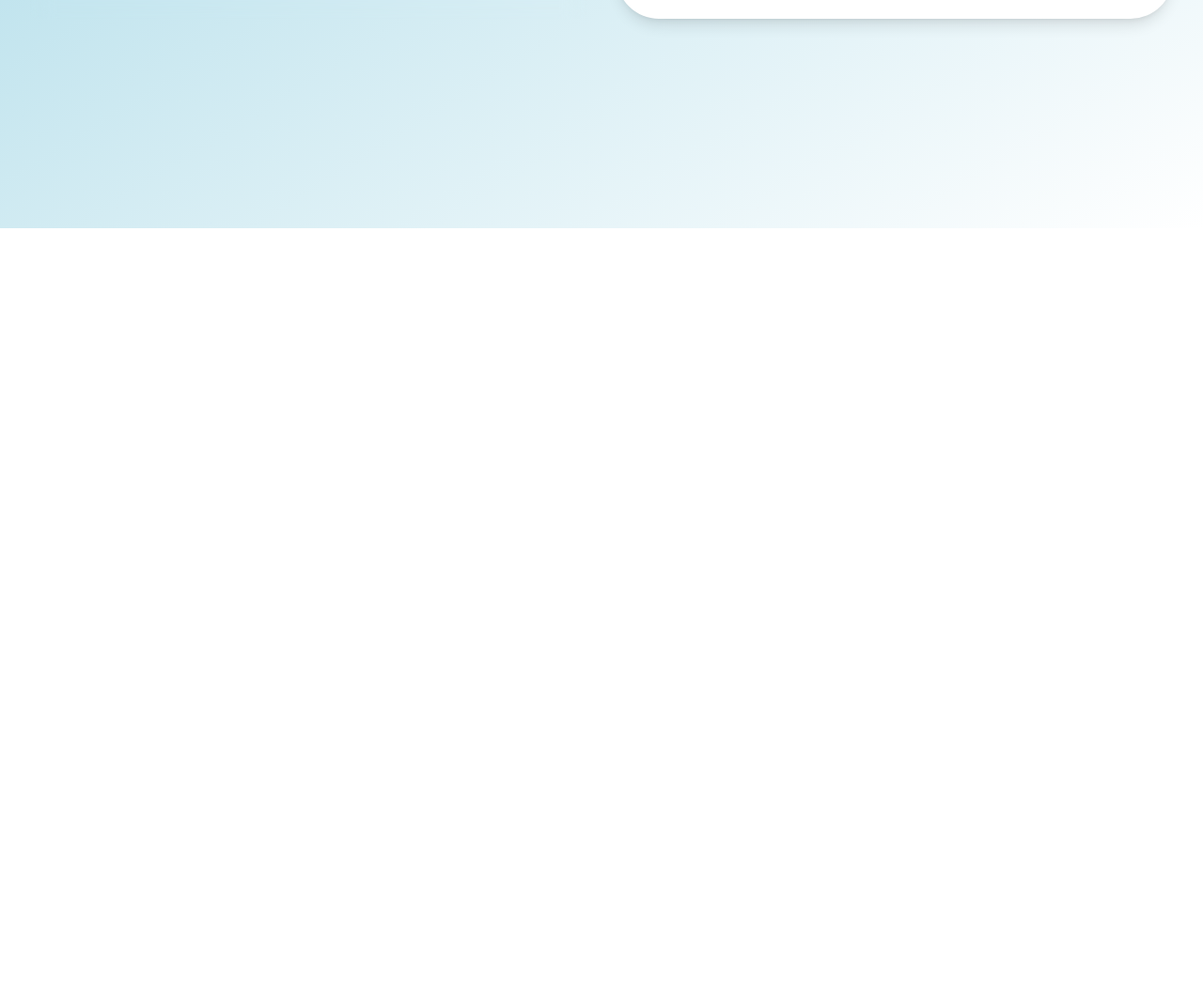
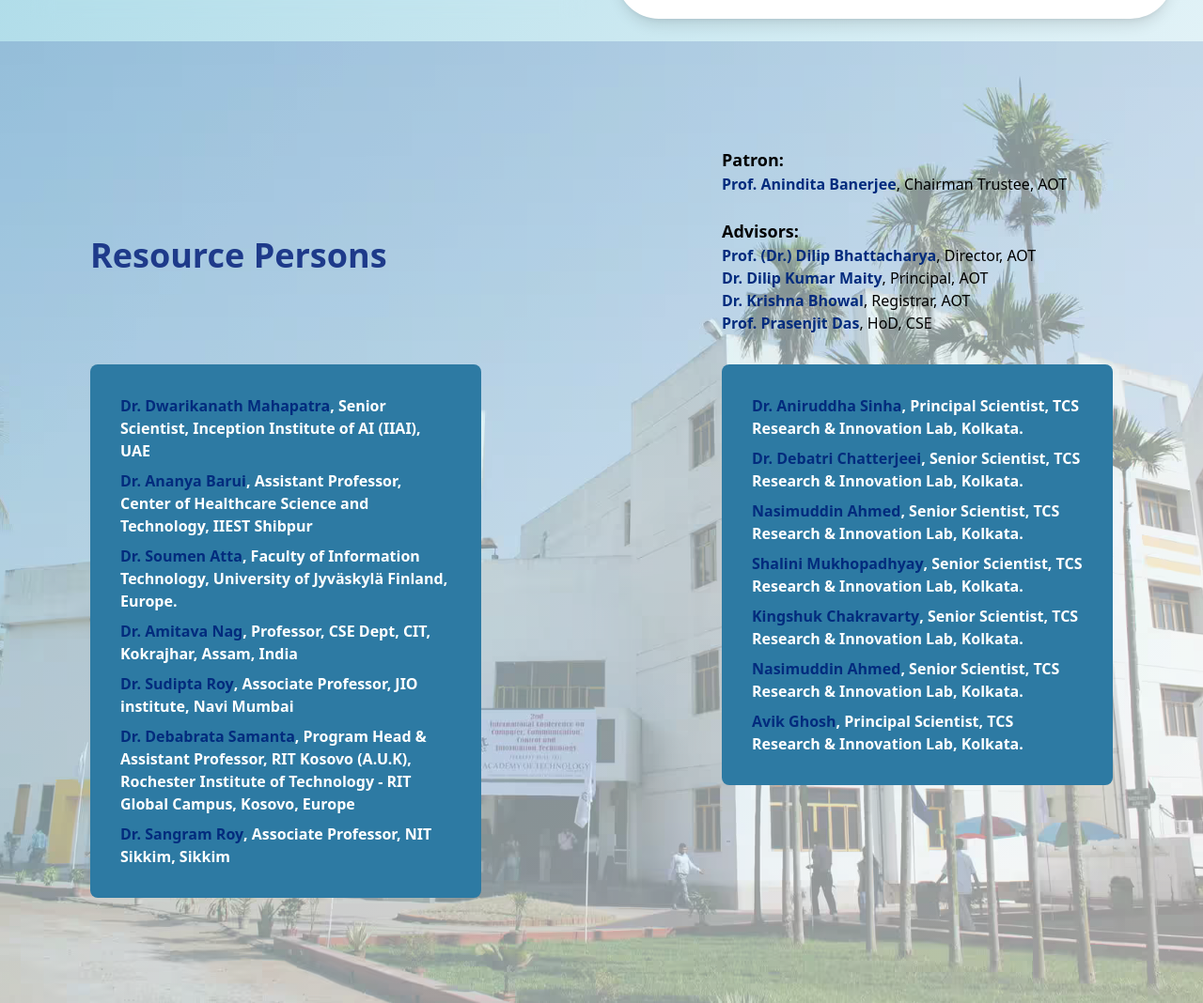
Before and after one commit to itsyourap/Aicteevent, a website built with Vite: page registration.html in a window 1280 px wide. Shown: the part 557-1625 px from the top of the page at 94% size. Before the commit the page ends 800 px from the top, so only its background shows below. Built offline with nearby package versions, Linux system fonts and the light colour scheme.

Commit message:
final registration page done

```diff
--- a/registration.html
+++ b/registration.html
@@ -104,6 +104,54 @@
       </div>
     </div>
   </div>
+  <div class="relative py-24 ">
+    <div
+        class="absolute inset-0 bg-cover bg-center opacity-40 -z-10"
+        style="background-image: url('images/reg_bg.jpg')">
+    </div>
+    <div class="container mx-auto flex flex-col md:flex-row justify-between px-4 md:px-20 gap-8">
+        <!-- Left Column -->
+        <div class="flex-1 max-w-full md:max-w-[40%] p-4">
+            <div class="mb-8">
+                <h1 class="text-4xl text-blue-900 font-bold mb-24 mt-24">Resource Persons</h1>
+            </div>
+            <div class="bg-[#2D7AA3] rounded-lg p-8 font-semibold">
+                <ul class="space-y-2 text-white">
+                    <li><span class="text-[#022B7D] font-bold">Dr. Dwarikanath Mahapatra</span>, Senior Scientist, Inception Institute of AI (IIAI), UAE</li>
+                    <li><span class="text-[#022B7D] font-bold">Dr. Ananya Barui</span>, Assistant Professor, Center of Healthcare Science and Technology, IIEST Shibpur</li>
+                    <li><span class="text-[#022B7D] font-bold">Dr. Soumen Atta</span>, Faculty of Information Technology, University of Jyväskylä Finland, Europe.</li>
+                    <li><span class="text-[#022B7D] font-bold">Dr. Amitava Nag</span>, Professor, CSE Dept, CIT, Kokrajhar, Assam, India</li>
+                    <li><span class="text-[#022B7D] font-bold">Dr. Sudipta Roy</span>, Associate Professor, JIO institute, Navi Mumbai</li>
+                    <li><span class="text-[#022B7D] font-bold">Dr. Debabrata Samanta</span>, Program Head & Assistant Professor, RIT Kosovo (A.U.K), Rochester Institute of Technology - RIT Global Campus, Kosovo, Europe</li>
+                    <li><span class="text-[#022B7D] font-bold">Dr. Sangram Roy</span>, Associate Professor, NIT Sikkim, Sikkim</li>
+                </ul>
+            </div>
+        </div>
+        <!-- Right Column -->
+        <div class="flex-1 max-w-full md:max-w-[40%] p-4">
+            <div class="mb-8">
+                <h2 class="text-lg text-black font-bold">Patron:</h2>
+                <p><strong class="text-[#022B7D]">Prof. Anindita Banerjee</strong>, Chairman Trustee, AOT</p>
+                <br>
+                <h2 class="text-lg text-black font-bold">Advisors:</h2>
+                <p><strong class="text-[#022B7D]">Prof. (Dr.) Dilip Bhattacharya</strong>, Director, AOT</p>
+                <p><strong class="text-[#022B7D]">Dr. Dilip Kumar Maity</strong>, Principal, AOT</p>
+                <p><strong class="text-[#022B7D]">Dr. Krishna Bhowal</strong>, Registrar, AOT</p>
+                <p><strong class="text-[#022B7D]">Prof. Prasenjit Das</strong>, HoD, CSE</p>
+            </div>
+            <div class="bg-[#2D7AA3] rounded-lg p-8 font-semibold">
+                <ul class="space-y-2 text-white">
+                    <li><span class="text-[#022B7D] font-bold">Dr. Aniruddha Sinha</span>, Principal Scientist, TCS Research & Innovation Lab, Kolkata.</li>
+                    <li><span class="text-[#022B7D] font-bold">Dr. Debatri Chatterjeei</span>, Senior Scientist, TCS Research & Innovation Lab, Kolkata.</li>
+                    <li><span class="text-[#022B7D] font-bold">Nasimuddin Ahmed</span>, Senior Scientist, TCS Research & Innovation Lab, Kolkata.</li>
+                    <li><span class="text-[#022B7D] font-bold">Shalini Mukhopadhyay</span>, Senior Scientist, TCS Research & Innovation Lab, Kolkata.</li>
+                    <li><span class="text-[#022B7D] font-bold">Kingshuk Chakravarty</span>, Senior Scientist, TCS Research & Innovation Lab, Kolkata.</li>
+                    <li><span class="text-[#022B7D] font-bold">Nasimuddin Ahmed</span>, Senior Scientist, TCS Research & Innovation Lab, Kolkata.</li>
+                    <li><span class="text-[#022B7D] font-bold">Avik Ghosh</span>, Principal Scientist, TCS Research & Innovation Lab, Kolkata.</li>
+                </ul>
+            </div>
+        </div>
+    </div>
+  </div>
 </body>
-
 </html>
```
Also changed, not shown: public/images/reg_bg.jpg (added).
